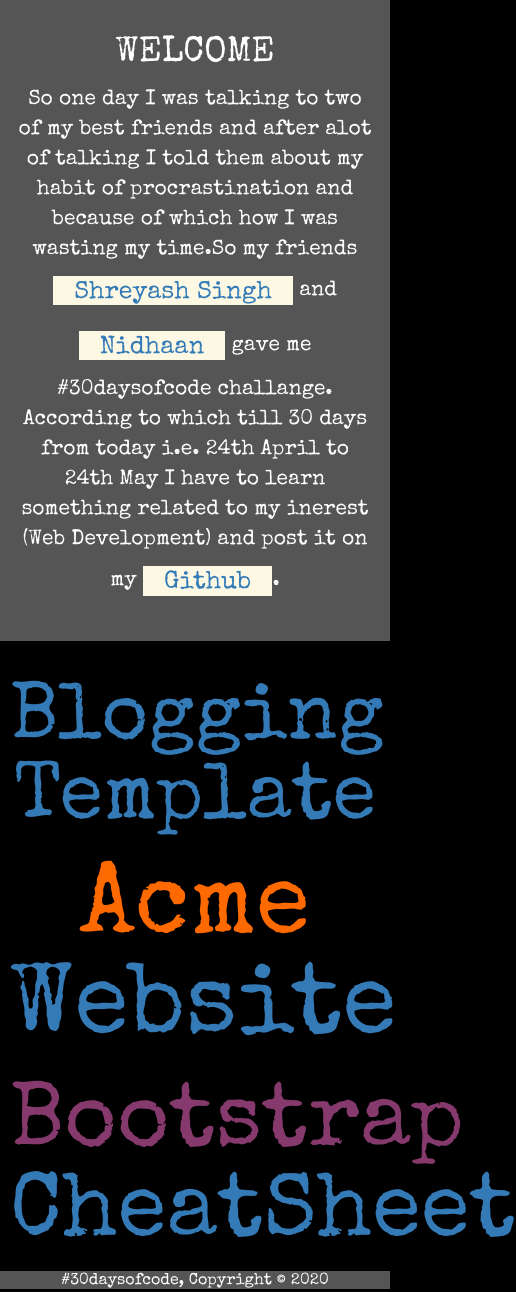
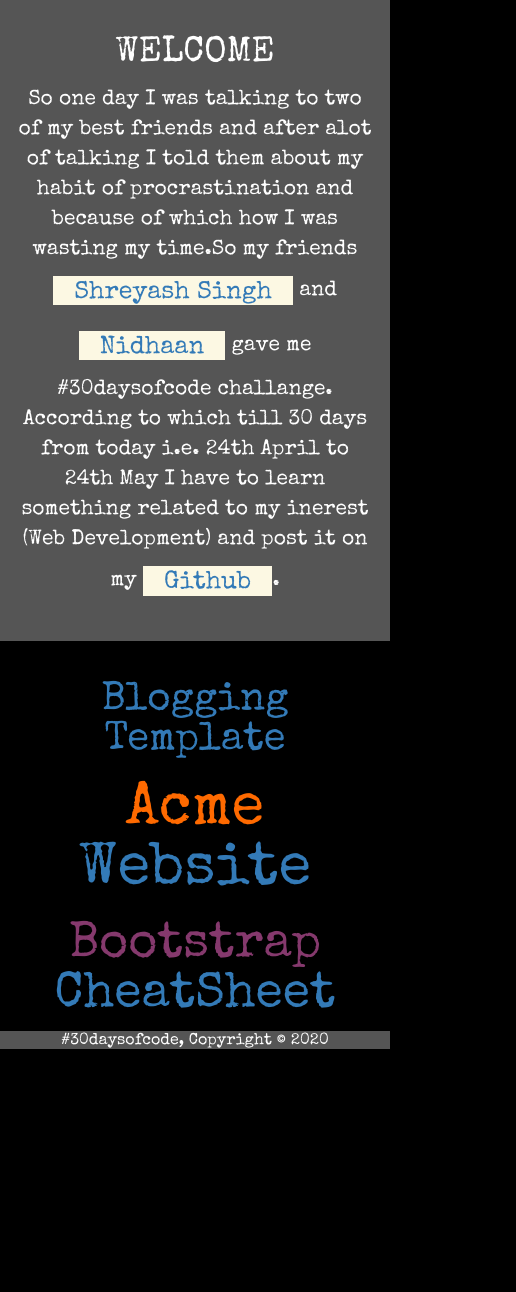
Before and after one commit to Lucifer0x17/Lucifer0x17.github.io, a plain HTML site: page index.html in a window 390 px wide. Shown: the whole page, 516 px wide, since content can reach past the window. After the commit the page ends 1059 px from the top, so only its background shows below. Drawn offline with nearby package versions, Linux system fonts and the light colour scheme; files whose address does not match are found by name.

Commit message:
4th day 2nd time of #30daysofcode

```diff
--- a/index.html
+++ b/index.html
@@ -15,15 +15,17 @@
 			<p>So one day I was talking to two of my best friends and after alot of talking I told them about my habit of procrastination and because of which how I was wasting my time.So my friends <mark><a href="https://shreyashsingh-101.github.io/" class="btn btn-link btn-lg">Shreyash Singh</a></mark> and <mark><a href="https://github.com/ItsNidhaan" class="btn btn-link btn-lg">Nidhaan</a></mark> gave me #30daysofcode challange. According to which till 30 days from today i.e. 24th April to 24th May I have to learn something related to my inerest (Web Development) and post it on my <mark><a href="https://github.com/NoobLucifer" class="btn btn-link btn-lg">Github</a></mark>.</p>
 		</div>
 	</div>
-		<div class="blog container">
+	<div class="container">
+		<div class="col-md-12 blog">
 			<a href="Blogging_Page/Aboutme.html">Blogging Template</a>
 		</div>
-		<div class="acme container">
+		<div class="col-md-12 acme">
 			<a href="Acme_wesbite/Acme_project.html"><span>Acme</span> Website</a>
 		</div>
-		<div class="CheatSheet container">
-			<a href="Bootstrap_cheatsheet/Bootstrap_cheatsheet.html"><span>Bootstrap</span> CheatSheet
+		<div class="col-md-12 CheatSheet">
+			<a href="Bootstrap_cheatsheet/Bootstrap_cheatsheet.html"><span>Bootstrap</span> CheatSheet</a>
 		</div>
+	</div>
 		<footer>
 			<p>#30daysofcode, Copyright &copy; 2020</p>
 		</footer>
--- a/style.css
+++ b/style.css
@@ -62,3 +62,14 @@ footer{
 	color: #ffffff;
 	font:16px 'Special Elite', cursive;
 }
+@media(max-width: 768px){
+	body .acme{
+		font:60px 'Special Elite', cursive !important;
+	}
+	body .blog{
+		font:40px 'Special Elite', cursive !important;
+	}
+	body .CheatSheet{
+		font:50px 'Special Elite', cursive !important;
+	}
+}
```
